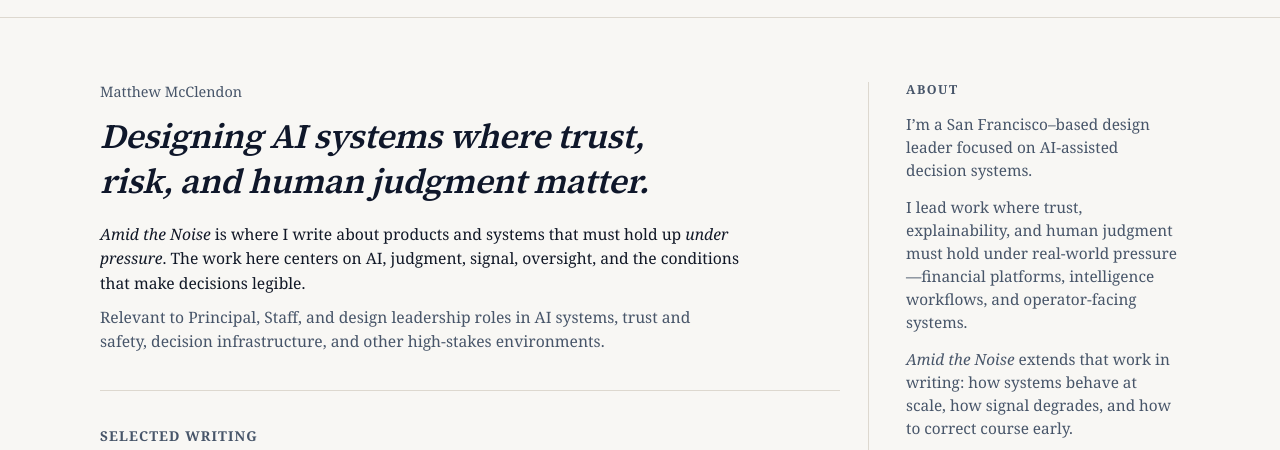
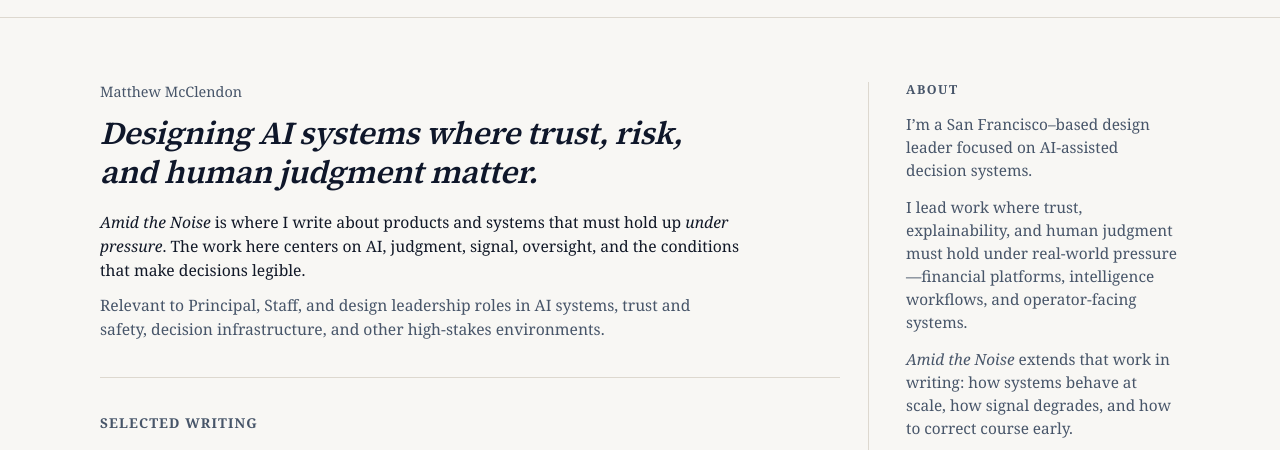
Before and after one commit to mattmcclendon/amid-the-noise, an Astro site: page / in a window 1280 px wide. Shown: the part 63-513 px from the top of the page. Built offline with nearby package versions, Linux system fonts and the light colour scheme; Astro itself is replaced by a stand-in of ours.

```diff
--- a/src/pages/index.astro
+++ b/src/pages/index.astro
@@ -19,7 +19,7 @@
 <Layout title="Amid the Noise">
   <section class="section hero">
     <p class="eyebrow">Matthew McClendon</p>
-    <h1>Designing AI systems where trust, risk, and human judgment matter.</h1>
+    <h1>Designing AI systems where trust, risk,<br />and human judgment matter.</h1>
     <p class="intro intro-lead">
       <em>Amid the Noise</em> is where I write about products and systems that must hold up <em>under pressure</em>. The work here centers on AI, judgment, signal, oversight, and the conditions that make decisions legible.
     </p>
@@ -61,8 +61,8 @@
 <style>
 
   .hero h1 {
-    font-size: 1.8em;
-    line-height: 1.32;
+    font-size: 1.68em;
+    line-height: 1.22;
     font-weight: 600;
     font-style: italic;
     max-width: 38rem;
```
